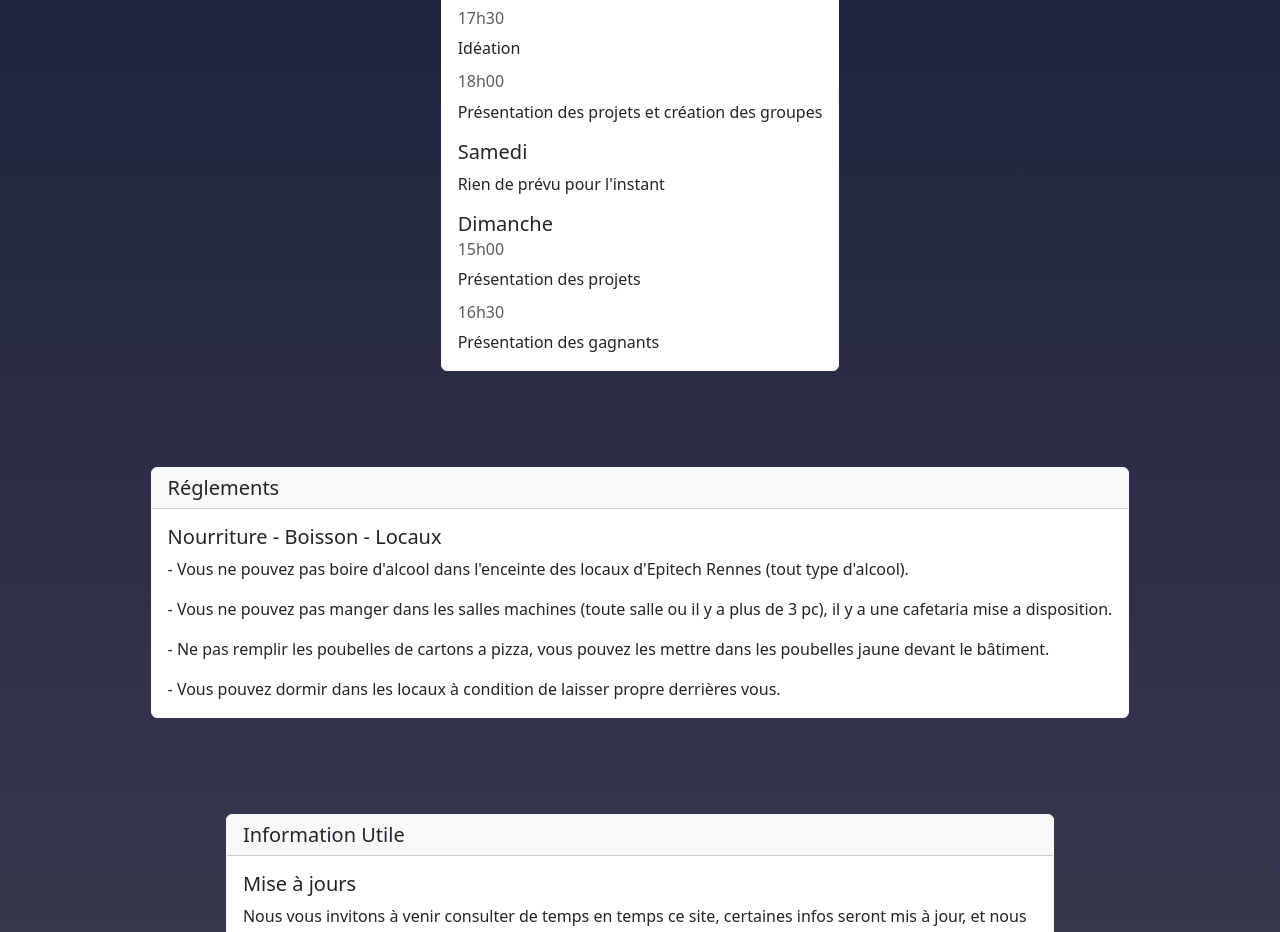
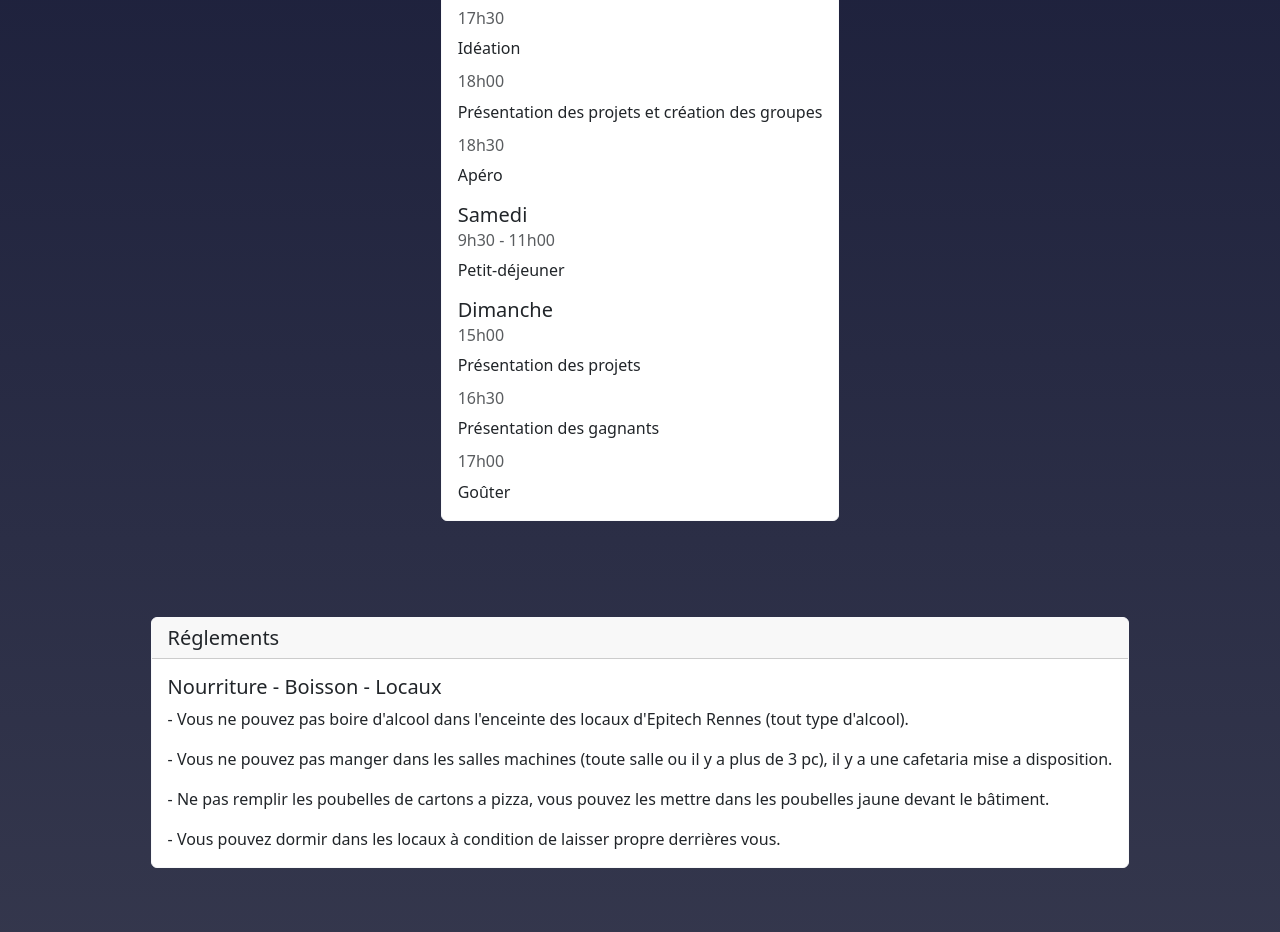
Before and after one commit to CogalTek/Art2Code, a Nuxt app in the folder Art2Code/: page /Information in a window 1280 px wide. Shown: the part 1060-1992 px from the top of the page. Built offline with nearby package versions, Linux system fonts and the light colour scheme.

Commit message:
Maj: planning

```diff
--- a/Art2Code/pages/Information.vue
+++ b/Art2Code/pages/Information.vue
@@ -28,13 +28,18 @@
                 <p class="card-text">Idéation</p>
                 <h6 class="card-subtitle mb-2 text-body-secondary">18h00</h6>
                 <p class="card-text">Présentation des projets et création des groupes</p>
+                <h6 class="card-subtitle mb-2 text-body-secondary">18h30</h6>
+                <p class="card-text">Apéro</p>
                 <h5 class="card-title">Samedi</h5>
-                <p class="card-text">Rien de prévu pour l'instant</p>
+                <h6 class="card-subtitle mb-2 text-body-secondary">9h30 - 11h00</h6>
+                <p class="card-text">Petit-déjeuner</p>
                 <h5 class="card-title">Dimanche</h5>
                 <h6 class="card-subtitle mb-2 text-body-secondary">15h00</h6>
                 <p class="card-text">Présentation des projets</p>
                 <h6 class="card-subtitle mb-2 text-body-secondary">16h30</h6>
                 <p class="card-text">Présentation des gagnants</p>
+                <h6 class="card-subtitle mb-2 text-body-secondary">17h00</h6>
+                <p class="card-text">Goûter</p>
             </div>
         </div>
 
```
